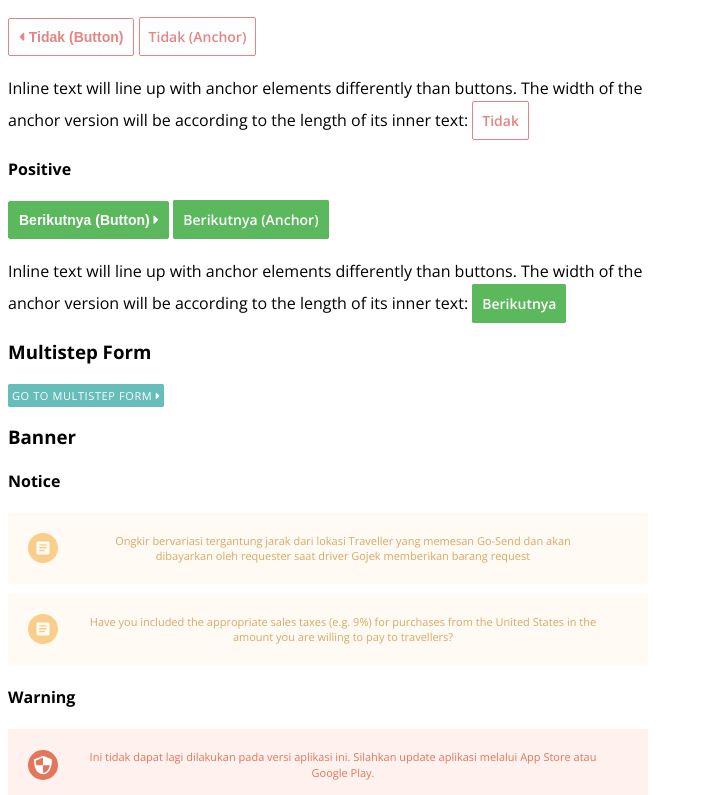
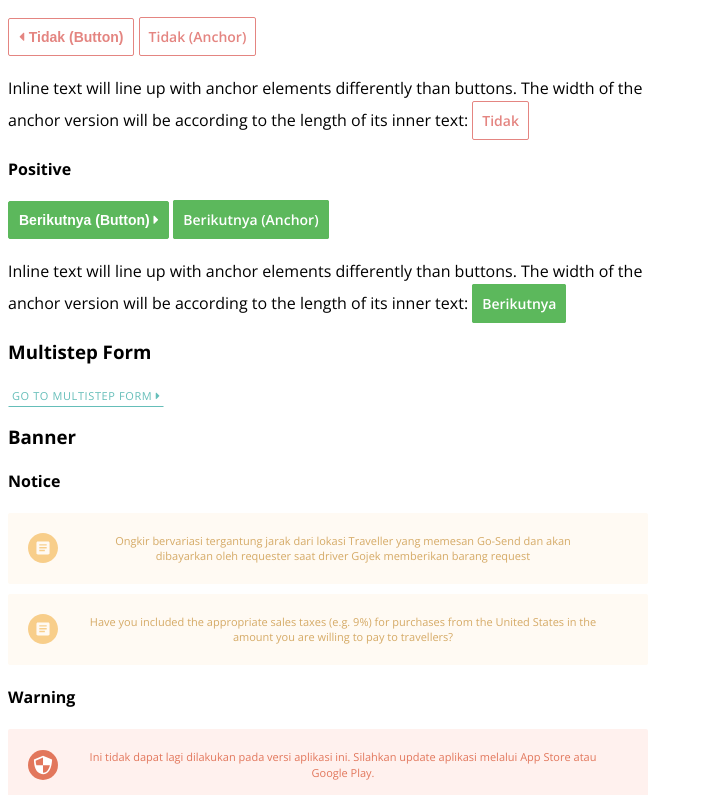
Before and after one commit to woodysee/frizzy, a website built with webpack: page dist/index.html in a window 1280 px wide. In both pictures the pointer is over the link "GO TO MULTISTEP FORM". Shown: the part 1324-2119 px from the top of the page, without its empty margins (0-703 px from the left). Built offline with nearby package versions, Linux system fonts and the light colour scheme.

Commit message:
single underline for all styles in header back btn

```diff
--- a/src/components/buttons/header/back/index.scss
+++ b/src/components/buttons/header/back/index.scss
@@ -4,7 +4,6 @@
 .fz-header-back-btn {
   background-color: unset;
   border: solid 1px rgba(0,0,0,0);
-  border-radius: 2px;
   color: $airfrovTeal;
   cursor: pointer;
   font-size: 11px;
@@ -14,17 +13,11 @@
   text-decoration: none;
   text-transform: uppercase;
 
-  &:hover {
-    border-color: $airfrovTeal;
-    background-color: $airfrovTeal;
-    color: $white;
+  &:hover, &:active, &:focus, &:visited {
+    border-bottom: solid 1px $airfrovTeal;
+    background-color: rgba(0,0,0,0);
+    color: $airfrovTeal;
     text-decoration: none;
   }
 
-  &:active {
-    background-color: rgba(0,0,0,0);
-    border-color: $airfrovTeal;
-    color: $airfrovTeal;
-  }
-
 }
```
Also changed, not shown: dist/frizzy.min.js.
